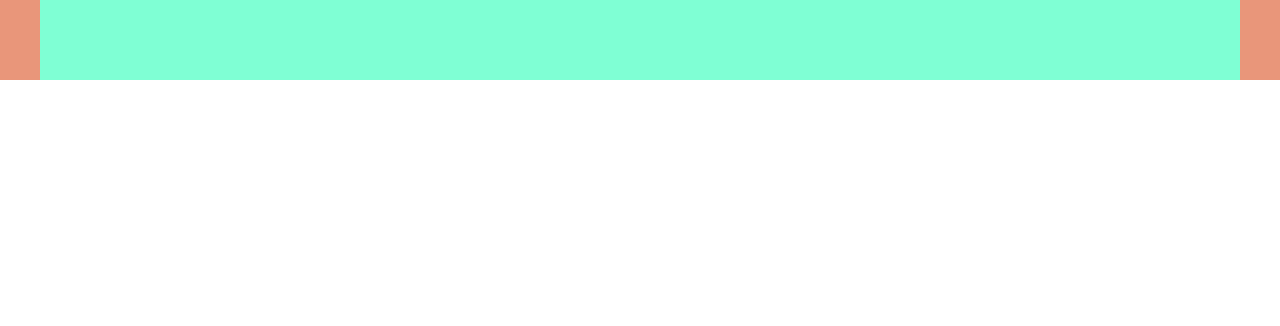
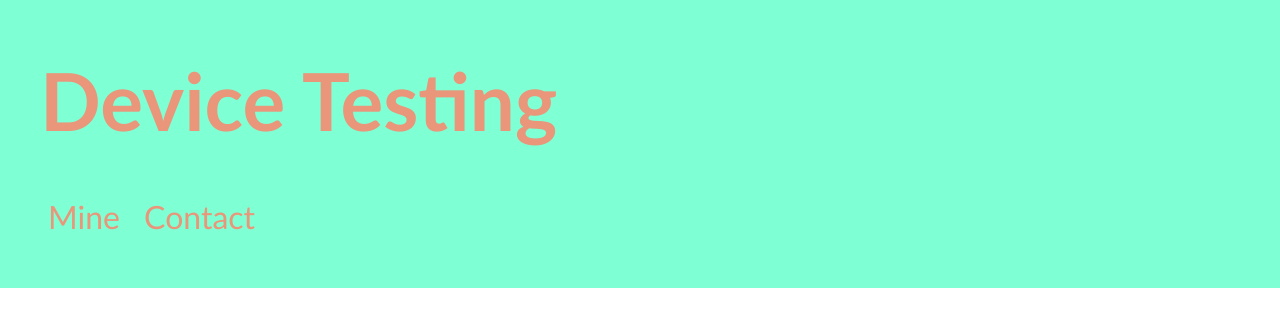
Before and after one commit to Ry-Hebert/DGM-2740-01, a plain HTML site: page DGM-2740-01/index.html in a window 1280 px wide. Drawn offline with Linux system fonts and the light colour scheme.

Commit message:
Everything

```diff
--- a/DGM-2740-01/assets/css/small.css
+++ b/DGM-2740-01/assets/css/small.css
@@ -1,3 +1,4 @@
+/* Prevent adjustment of font size when device layout is changed */
 html
 {
     -webkit-text-size-adjust: 100%;
@@ -12,6 +13,14 @@ html
  box-sizing: border-box;
 }
 
+/* Force an element not to collapse */
+.clearfix:after
+{
+    content: "";
+    display: table;
+    clear: both;
+}
+
 .clearfix::after
 {
     content: "";
@@ -20,19 +29,45 @@ html
 
 .header-sec
 {
-    background-color: darksalmon;
-    height: 80px;
+    background-color: aquamarine;
     display: flex;
     flex-wrap: wrap;
     justify-content: center;
     width: 100vw;
+    height: 18rem;
 }
 
 .header-con
 {
     max-width: 75rem;
-    background-color: aquamarine;
     height: 100%;
     order: 1;
     width: 100vw;
+    font-family: 'Trebuchet MS', 'Lucida Sans Unicode', 'Lucida Grande', 'Lucida Sans', Arial, sans-serif;
+    color: darksalmon;
 }
+
+header h1
+{
+    font-size: 5rem;
+}
+
+.noBullList
+{
+    list-style: none;
+    padding: 0px;
+}
+
+.noBullList li
+{
+    display: inline;
+    padding: .5rem;
+    font-size: 2rem;
+}
+
+.noBullList li a
+{
+    text-decoration: none;
+    text-align: center;
+    color: darksalmon;
+}
--- a/DGM-2740-01/index.html
+++ b/DGM-2740-01/index.html
@@ -5,13 +5,30 @@
     <!--Do Not Lie-->
     <meta name="viewport" content="width=device-width, initial-scale=1, maximum-scale=1">
     <title>01 Tools and Domain</title>
+    <link rel="stylesheet" href="/assets/css/normalize.css">
     <link rel="stylesheet" href="/assets/css/small.css">
-    <link rel="stylesheet" href="/assets/css/normalize.css">
 </head>
 <body>
-<div class="header-sec">
-    <div class="header-con"></div>
-</div>
+<header class="header-sec">
+    <div class="header-con">
+        <h1>
+            Device Testing
+        </h1>
+        <nav>
+                <ul class="noBullList">
+                    <li>
+                        <a href="#">Mine</a>
+                    </li>
+                    <li>
+                        <a href="#">Contact</a>
+                        </li>
+                </ul>
+        </nav>
+    </div>
+    <div class="landing-page">
+
+    </div>
+</header>
 
 </body>
 </html>
```
